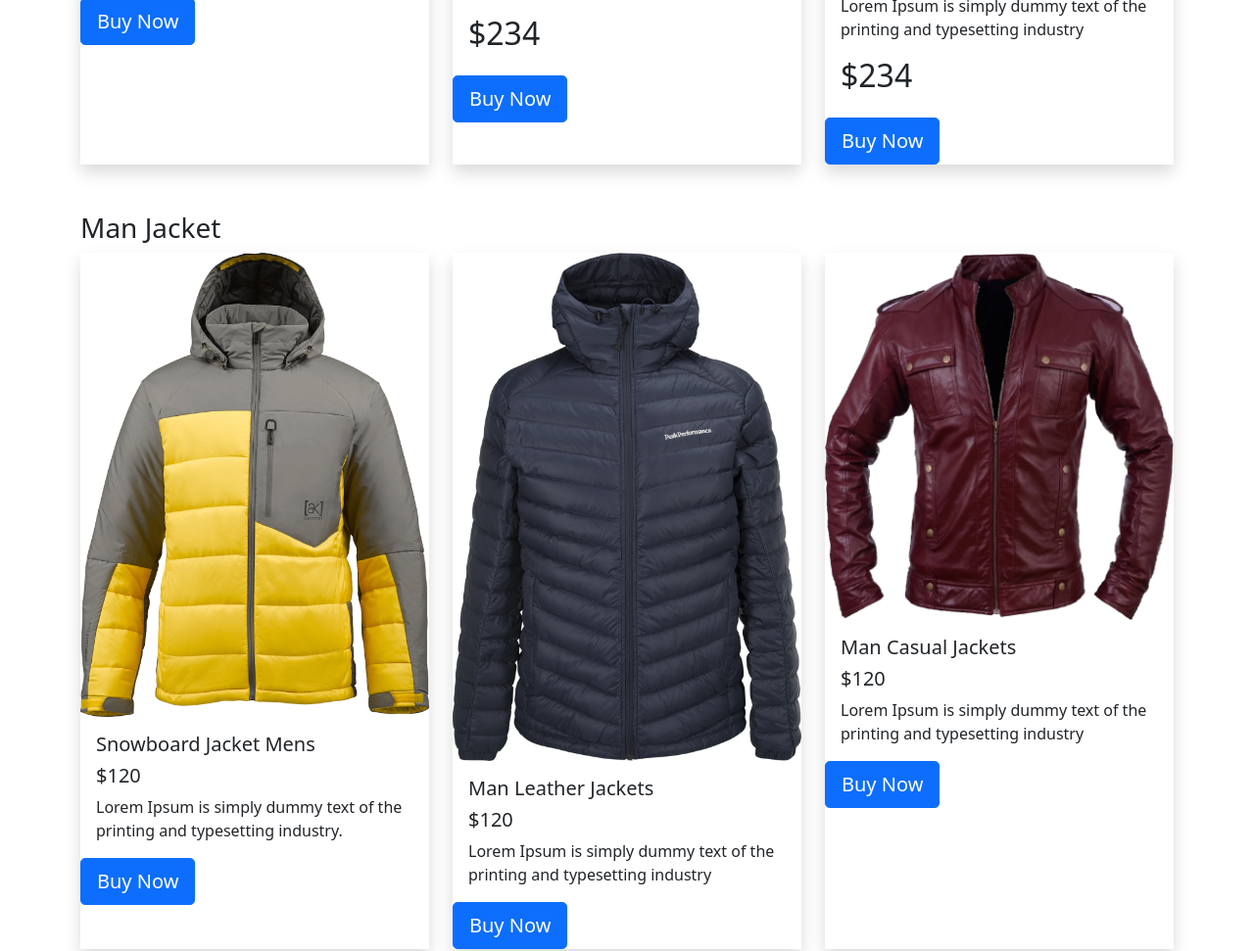
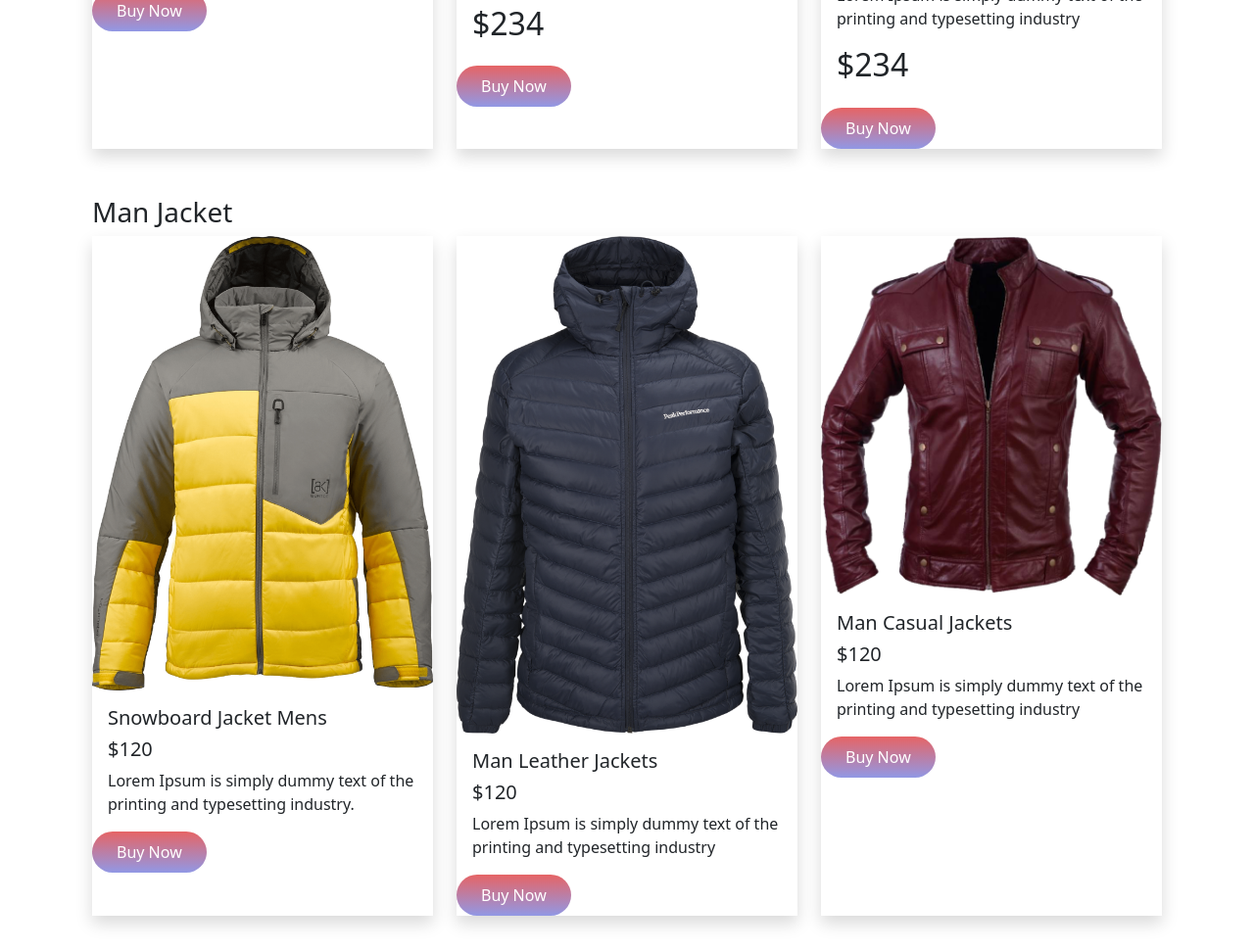
Before and after one commit to TUSLIMA/Penguin-Fashion, a plain HTML site: page index.html in a window 1280 px wide. Shown: the part 1160-2131 px from the top of the page at 98% size. Drawn offline with Linux system fonts and the light colour scheme.

Commit message:
last commit

```diff
--- a/css/style.css
+++ b/css/style.css
@@ -0,0 +1,15 @@
+.buy-now-button{
+    background-image:  linear-gradient(#e66465, #9198e5);
+    color: #fff;
+    border: none;
+    border-radius: 500px;
+    padding: 9px 25px;
+    cursor: pointer;
+}
+.container-fluid{
+    background-color: #fceae8;
+    border-radius: 10px;
+}
+,categories{
+    background-color:lightseagreen;
+}
--- a/index.html
+++ b/index.html
@@ -5,6 +5,7 @@
     <meta name="viewport" content="width=device-width, initial-scale=1.0">
     <title>Penguin Fashion</title>
     <link rel="stylesheet" href="css/bootstrap.min.css">
+     <link rel="stylesheet" href="css/style.css">
 </head>
 <body>
     <header class="container">
@@ -17,8 +18,7 @@
                 <span class="navbar-toggler-icon"></span>
               </button>
               <div class="collapse navbar-collapse" id="navbarNavAltMarkup">
-
-                <div class="navbar-nav">
+                  <div class="navbar-nav">
                   <a class="nav-link active" aria-current="page" href="#">HOME</a>
                   <a class="nav-link" href=" ">PRODUCT</a>
                   <a class="nav-link" href=" ">ABOUT US</a>
@@ -28,32 +28,33 @@
         </nav>
               </div>
             </div>
-            <section>
+            <section  class="container-fluid">
                 <div class="half-width">
                 <h3>Zara's Fashion</h3>
                 <p> Lorem Ipsum is simply dummy text of the
                     printing and typesetting industry   </p>
                     <div class="float-end" ></div>
-                    <button type="button" class="btn btn-primary btn-lg">Buy Now</button>
+                    <button class="buy-now-button">Buy Now</button>
+
                     <img src="Image/pic.png"alt="">
                     </div>
             </section>
-            <main>
+            <main class="container">
             <section id="jacket" class="mt-5">
                 <h3>Woman Jacket</h3>
             <div class="row row-cols-1 row-cols-md-3 g-4 ">
                 <div class="col">
-
-                  <div class="jacket-card h-100 shadow">
+                  <div class="jacket-card h-100 shadow" >
                     <img src="Image/yellow.png" class="card-img-top" alt="...">
                     <div class="card-body">
                       <h5 class="card-title">Yellow Coat Jacket </h5>
                       <p class="card-text">Lorem Ipsum is simply dummy text of the
                         printing and typesetting industry</p>
                         <h2>$234</h2>
+
                     </div>
                     <div class="jacket-card-footer">
-                      <button type="button" class="btn btn-primary btn-lg">Buy Now</button>
+                      <button class="buy-now-button">Buy Now</button>
                     </div>
                   </div>
                 </div>
@@ -67,7 +68,7 @@
                         <h2>$234</h2>
                     </div>
                     <div class="jacket-card-footer">
-                      <button type="button" class="btn btn-primary btn-lg">Buy Now</button>
+                      <button class="buy-now-button">Buy Now</button>
                     </div>
                   </div>
                 </div>
@@ -81,7 +82,7 @@
                         <h2>$234</h2>
                     </div>
                     <div class="jacket-card-footer">
-                      <button type="button" class="btn btn-primary btn-lg">Buy Now</button>
+                      <button class="buy-now-button">Buy Now</button>
                     </div>
                   </div>
                 </div>
@@ -100,7 +101,7 @@
                       printing and typesetting industry.</p>
                   </div>
                   <div class="jacket-card-footer">
-                    <button type="button" class="btn btn-primary btn-lg">Buy Now</button>
+                    <button class="buy-now-button">Buy Now</button>
                   </div>
                 </div>
               </div>
@@ -114,7 +115,7 @@
                       printing and typesetting industry</p>
                   </div>
                   <div class="jacket-card-footer">
-                    <button type="button" class="btn btn-primary btn-lg">Buy Now</button>
+                    <button class="buy-now-button">Buy Now</button>
                   </div>
                 </div>
               </div>
@@ -128,7 +129,7 @@
                       printing and typesetting industry</p>
                   </div>
                   <div class="jacket-card-footer">
-                    <button type="button" class="btn btn-primary btn-lg">Buy Now</button>
+                    <button class="buy-now-button">Buy Now</button>
                   </div>
                 </div>
               </div>
@@ -168,6 +169,7 @@
                 </div>
               </div>
             </div>
+            <div>
             <div class="card mb-3" style="max-width: 540px;">
               <div class="row g-0">
                 <div class="col-md-4">
@@ -175,7 +177,6 @@
                 </div>
                 <div class="col-md-8">
                   <div class="card-body">
-
                     <h5 class="card-title">Contact Our Seller</h5>
                     <p class="card-text">They are here to help you. That's quite
                       literally what we pay them for.</p>
@@ -186,11 +187,11 @@
               </div>
             </div>
             <section>
-               <div class=" card-text" style="max-width: 540px;">
+                 <div class=" card-text" style="max-width: 540px;">
                 <img src="logo/Logo/XMLID 1.png" class="img-fluid" alt="...">
                  </div>
-
-          </section>
+                </div>
+                        </section>
 
         </main>
 
```
